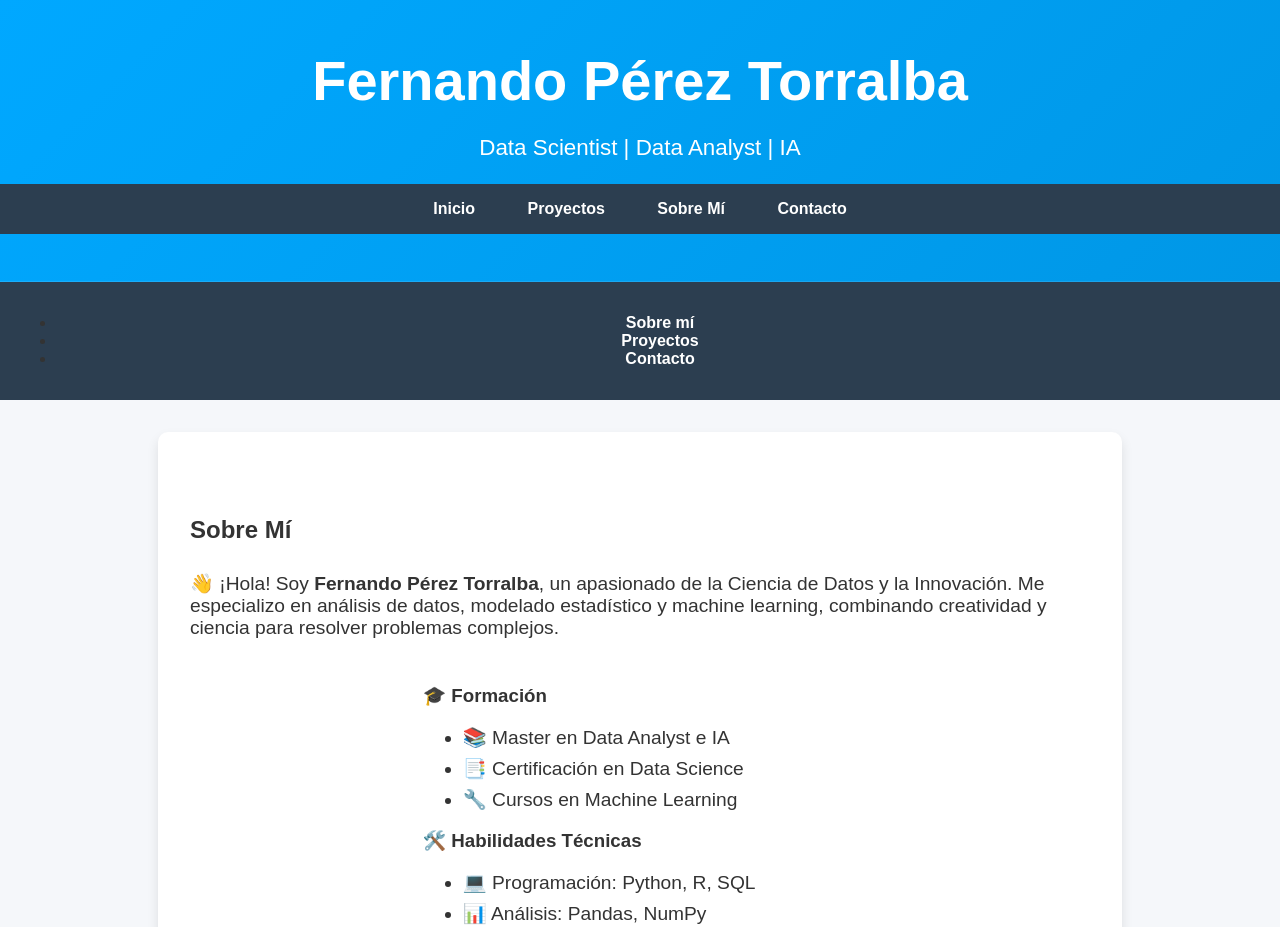
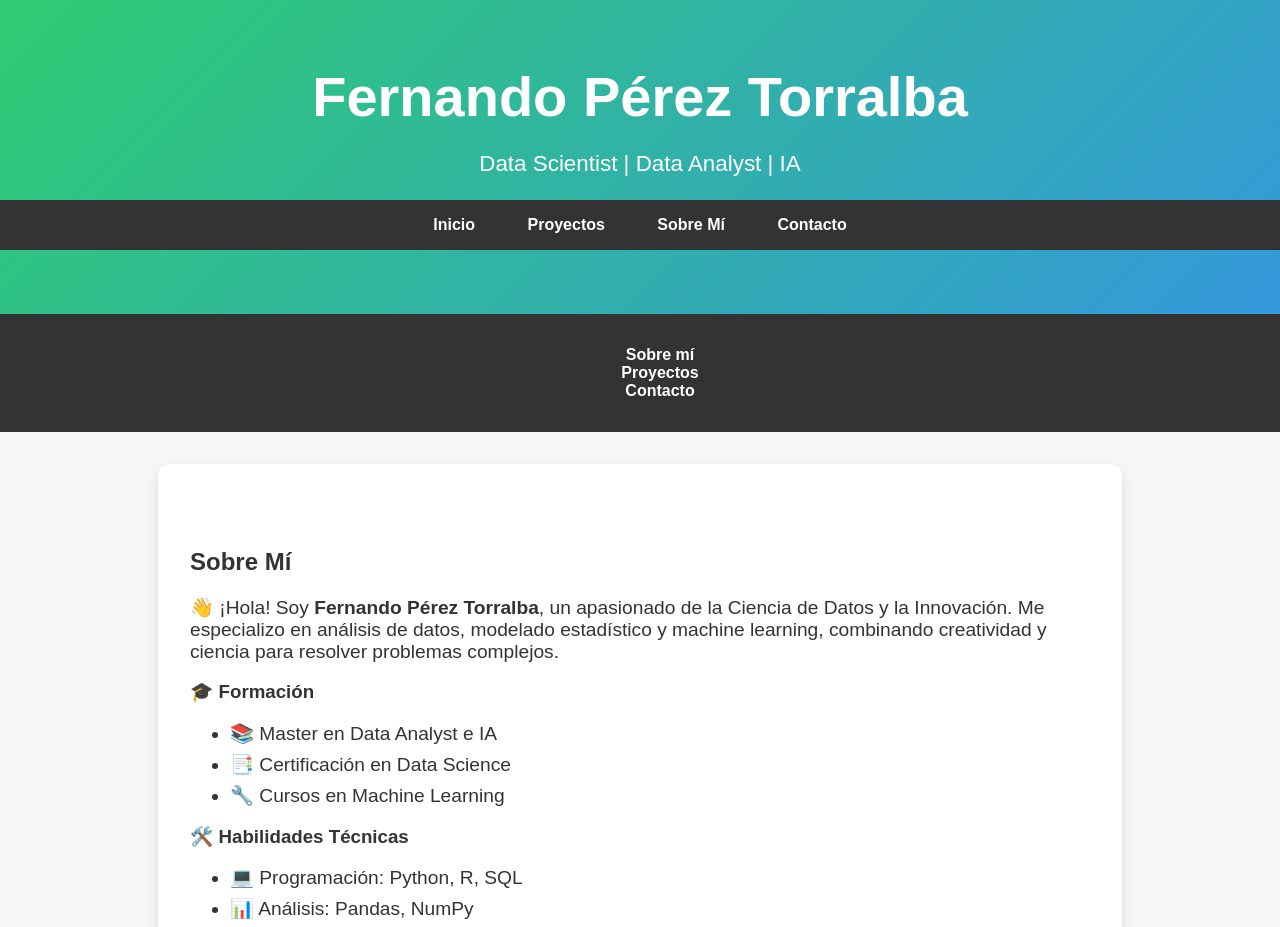
Before and after one commit to Fernanditokitkatgr/fernando.github.io, a Jekyll site: the page built from index.md, in a window 1280 px wide and 1400 px high. Shown: the top 927 px of the window. Built offline with Jekyll 4.4.1, drawn with Linux system fonts in a browser that asks for light colours.

Commit message:
Actualizar estilo visual moderno y atractivo

```diff
--- a/assets/css/style.css
+++ b/assets/css/style.css
@@ -1,34 +1,24 @@
 /* Estilo visual moderno y atractivo */
 body {
     font-family: 'Poppins', sans-serif;
-    background-color: #f5f7fa;
+    background-color: #f4f6f8;
     color: #333;
     margin: 0;
     padding: 0;
 }
 
-/* Encabezado moderno con gradiente */
+/* Encabezado moderno y visual */
 header {
-    background: linear-gradient(135deg, #00a8ff, #0097e6);
+    background: linear-gradient(135deg, #3498db, #2ecc71);
     color: white;
-    padding: 3rem 0;
+    padding: 4rem 0;
     text-align: center;
-    box-shadow: 0 4px 6px rgba(0, 0, 0, 0.1);
-    animation: gradient 5s ease infinite;
+    box-shadow: 0 4px 8px rgba(0, 0, 0, 0.1);
+    transition: background 0.3s ease;
 }
 
-@keyframes gradient {
-    0% {
-        background-position: 0% 50%;
-    }
-
-    50% {
-        background-position: 100% 50%;
-    }
-
-    100% {
-        background-position: 0% 50%;
-    }
+header:hover {
+    background: linear-gradient(135deg, #2ecc71, #3498db);
 }
 
 header h1 {
@@ -43,9 +33,12 @@ header p {
 
 /* Barra de navegación moderna */
 nav {
-    background-color: #2c3e50;
+    background-color: #333;
     padding: 1rem;
     text-align: center;
+    position: sticky;
+    top: 0;
+    z-index: 1000;
 }
 
 nav a {
@@ -57,39 +50,39 @@ nav a {
 }
 
 nav a:hover {
-    color: #00a8ff;
+    color: #2ecc71;
 }
 
-/* Sección "Sobre mí" más moderna */
+/* Sección "Sobre Mí" estilizada */
 .about-section {
     background-color: #ffffff;
     padding: 4rem 2rem;
     margin: 2rem auto;
-    border-radius: 10px;
+    border-radius: 12px;
     box-shadow: 0 6px 12px rgba(0, 0, 0, 0.1);
     max-width: 900px;
 }
 
 .about-content h2 {
     font-size: 2.8rem;
-    color: #00a8ff;
+    color: #3498db;
     margin-bottom: 1.5rem;
 }
 
 .about-card,
 .skill-card {
     background-color: #f9f9f9;
-    border-radius: 8px;
+    border-radius: 10px;
     padding: 20px;
     margin: 15px;
-    box-shadow: 0 4px 8px rgba(0, 0, 0, 0.1);
+    box-shadow: 0 6px 12px rgba(0, 0, 0, 0.1);
     transition: transform 0.3s ease, box-shadow 0.3s ease;
 }
 
 .about-card:hover,
 .skill-card:hover {
     transform: translateY(-5px);
-    box-shadow: 0 8px 16px rgba(0, 0, 0, 0.2);
+    box-shadow: 0 12px 24px rgba(0, 0, 0, 0.2);
 }
 
 .about-content p,
@@ -98,14 +91,31 @@ nav a:hover {
     margin: 0.5rem 0;
 }
 
-/* Proyectos destacados con efecto hover */
+.skill-card ul {
+    list-style: none;
+    padding: 0;
+}
+
+.skill-card li {
+    margin: 8px 0;
+    font-size: 1.1rem;
+    color: #2c3e50;
+}
+
+.skill-card li::before {
+    content: "💡";
+    margin-right: 8px;
+    color: #3498db;
+}
+
+/* Proyectos destacados con estilo interactivo */
 .projects-section {
     background-color: #f0f0f0;
     padding: 4rem 2rem;
 }
 
 .project-card {
-    background-color: #fff;
+    background-color: #ffffff;
     border-radius: 10px;
     box-shadow: 0 6px 12px rgba(0, 0, 0, 0.1);
     padding: 2rem;
@@ -114,12 +124,12 @@ nav a:hover {
 }
 
 .project-card:hover {
-    transform: scale(1.05);
+    transform: translateY(-10px);
     box-shadow: 0 12px 24px rgba(0, 0, 0, 0.2);
 }
 
 .project-card h3 {
-    color: #0097e6;
+    color: #3498db;
     font-size: 2rem;
     margin-bottom: 0.5rem;
 }
@@ -130,16 +140,16 @@ nav a:hover {
 }
 
 .project-card a {
-    color: #007bff;
+    color: #2ecc71;
     text-decoration: none;
     font-weight: bold;
 }
 
 .project-card a:hover {
-    color: #0056b3;
+    color: #27ae60;
 }
 
-/* Footer elegante */
+/* Footer minimalista */
 footer {
     background-color: #2c3e50;
     color: #ecf0f1;
@@ -151,21 +161,10 @@ footer p,
 footer a {
     color: #bdc3c7;
     margin: 0.5rem;
-    transition: color 0.3s;
 }
 
 footer a:hover {
-    color: #00a8ff;
-}
-
-/* Botón social en el footer */
-footer .social-link {
-    margin: 0 8px;
-    color: #ecf0f1;
-}
-
-footer .social-link:hover {
-    color: #3498db;
+    color: #2ecc71;
 }
 
 /* Transiciones suaves */
@@ -173,33 +172,13 @@ html {
     scroll-behavior: smooth;
 }
 
-/* Tarjetas más visuales en "Sobre mí" */
-.about-content {
-    display: flex;
-    flex-wrap: wrap;
-    justify-content: center;
-    gap: 20px;
-    margin: 20px auto;
-    max-width: 900px;
+/* Iconos visuales en el footer */
+footer .social-icon {
+    margin: 0 10px;
+    color: #ecf0f1;
+    transition: color 0.3s ease;
 }
 
-.about-card p,
-.skill-card p {
-    margin: 10px 0;
-    font-size: 1.2rem;
+footer .social-icon:hover {
+    color: #3498db;
 }
-
-.skill-card h3 {
-    color: #3498db;
-    margin-bottom: 15px;
-}
-
-.skill-card ul {
-    list-style: none;
-    padding: 0;
-}
-
-.skill-card li {
-    margin: 8px 0;
-    font-size: 1.1rem;
-}
```
